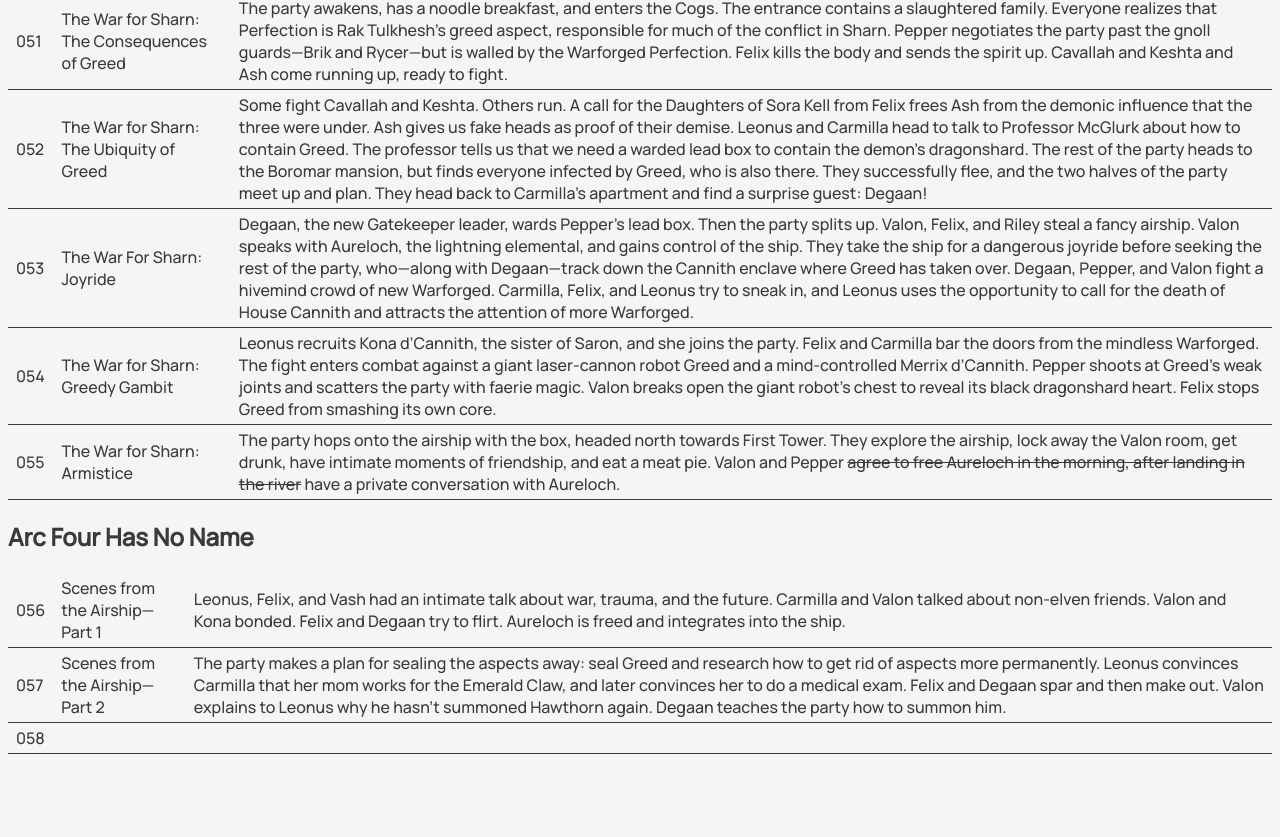
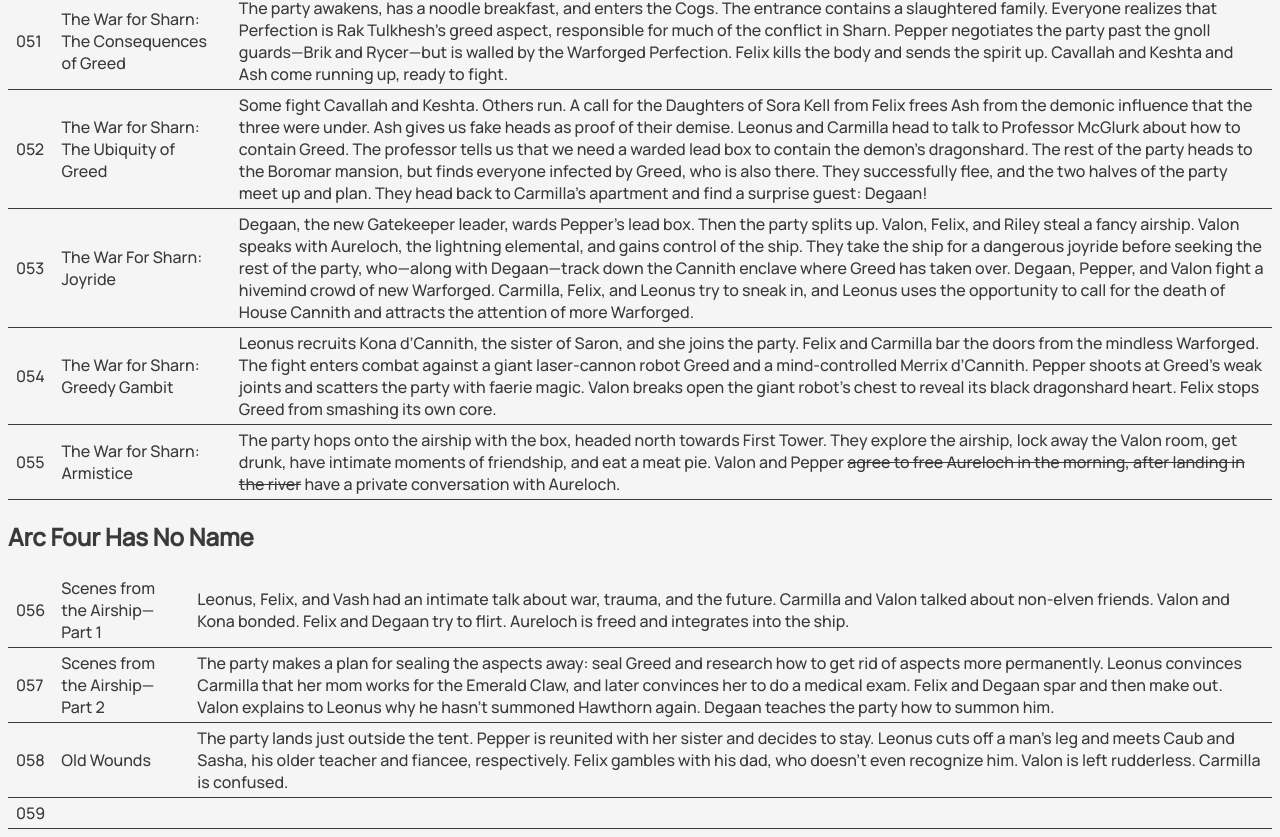
Before and after one commit to dampcardboard/possum, a plain HTML site: page possum_sessions.html in a window 1280 px wide. Shown: the part 3376-4213 px from the top of the page. Before the commit the page ends 4138 px from the top, so only its background shows below. Drawn offline with Linux system fonts and the light colour scheme.

Commit message:
session 58! >:3

```diff
--- a/possum_sessions.html
+++ b/possum_sessions.html
@@ -328,6 +328,11 @@
 			</tr>
 			<tr>
 				<td>058</td>
+				<td>Old Wounds</td>
+				<td>The party lands just outside the tent. Pepper is reunited with her sister and decides to stay. Leonus cuts off a man's leg and meets Caub and Sasha, his older teacher and fiancee, respectively. Felix gambles with his dad, who doesn't even recognize him. Valon is left rudderless. Carmilla is confused.</td>
+			</tr>
+			<tr>
+				<td>059</td>
 				<td></td>
 				<td></td>
 			</tr>
```
